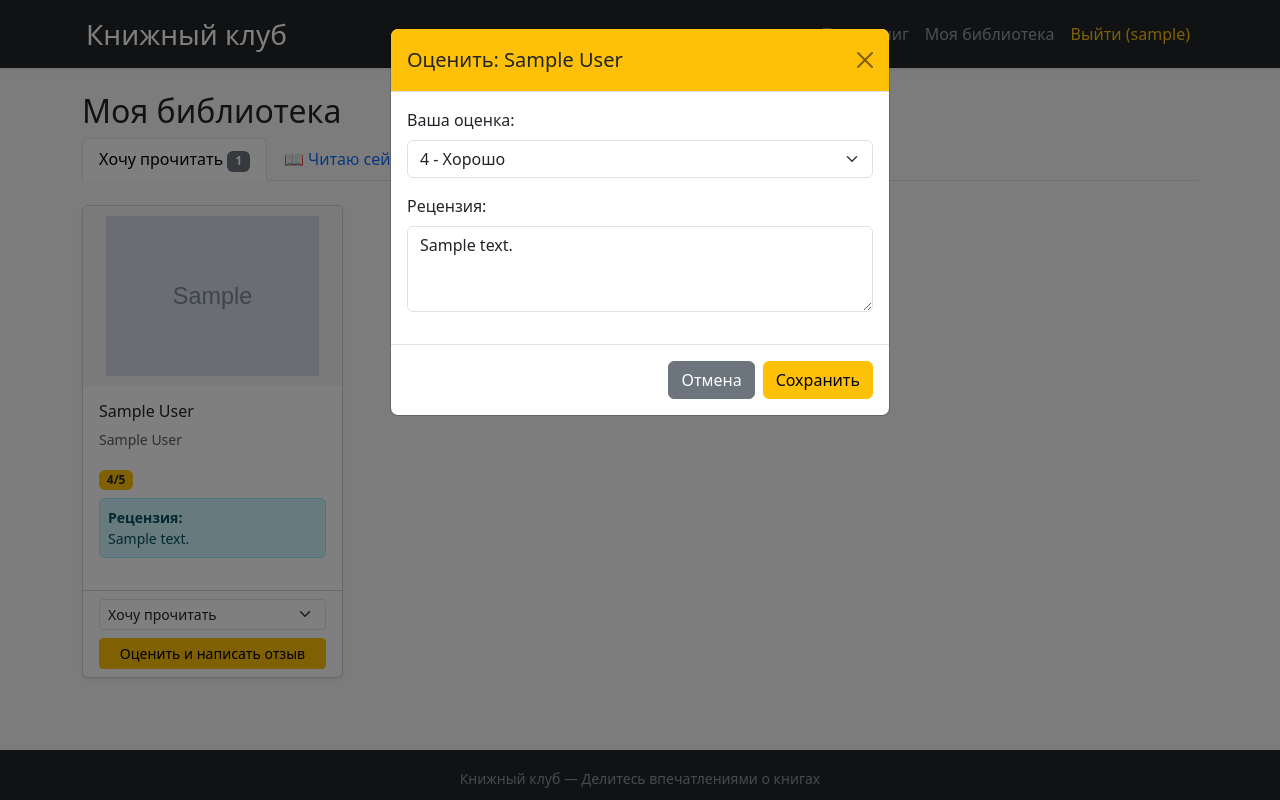
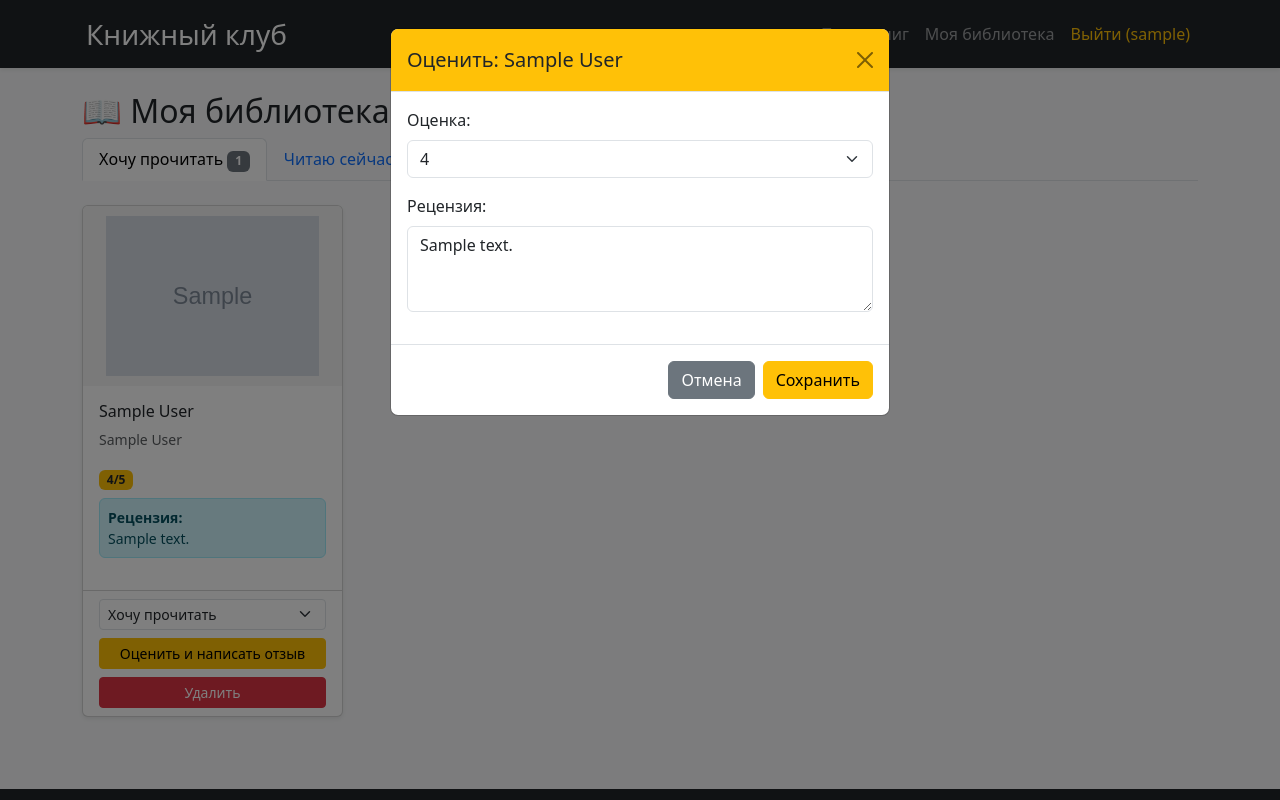
Before and after one commit to linacccccccfnk-svg/bookclub, a Flask app: page /profile in a window 1280 px wide, after a click on "Оценить и написать отзыв". Run offline with Flask 3, Linux system fonts and the light colour scheme; a user stored in the database is signed in; tables that the repository leaves empty hold one stand-in row (values such as "Sample post"); grey boxes marked "Sample" are stand-in pictures.

Commit message:
Update profile.html

```diff
--- a/templates/profile.html
+++ b/templates/profile.html
@@ -1,7 +1,7 @@
 {% extends "base.html" %}
 
 {% block content %}
-<h2> Моя библиотека</h2>
+<h2>📖 Моя библиотека</h2>
 
 <ul class="nav nav-tabs" id="libraryTabs">
     <li class="nav-item">
@@ -11,7 +11,7 @@
     </li>
     <li class="nav-item">
         <button class="nav-link" data-bs-toggle="tab" data-bs-target="#reading">
-            📖 Читаю сейчас <span class="badge bg-secondary">{{ reading|length }}</span>
+             Читаю сейчас <span class="badge bg-secondary">{{ reading|length }}</span>
         </button>
     </li>
     <li class="nav-item">
@@ -52,7 +52,7 @@
                         {% endif %}
                     </div>
                     <div class="card-footer bg-transparent">
-                        <!-- Форма изменения статуса -->
+                        <!-- Смена статуса -->
                         <form method="POST" action="{{ url_for('update_status', book_id=book.id) }}" class="mb-2">
                             <select name="status" class="form-select form-select-sm" onchange="this.form.submit()">
                                 <option value="want" {% if book.status == 'want' %}selected{% endif %}> Хочу прочитать</option>
@@ -61,16 +61,24 @@
                             </select>
                         </form>
 
-                        <!-- Кнопка оценки -->
+                        <!-- Оценка и рецензия -->
                         <button type="button" class="btn btn-warning btn-sm w-100"
                                 data-bs-toggle="modal" data-bs-target="#reviewModal{{ book.id }}">
                              Оценить и написать отзыв
                         </button>
+
+                        <!-- Удаление -->
+                        <form method="POST" action="{{ url_for('delete_book', book_id=book.id) }}"
+                              onsubmit="return confirm('Вы уверены, что хотите удалить эту книгу?')">
+                            <button type="submit" class="btn btn-danger btn-sm w-100 mt-2">
+                                 Удалить
+                            </button>
+                        </form>
                     </div>
                 </div>
             </div>
 
-            <!-- Модальное окно для оценки -->
+            <!-- Модальное окно -->
             <div class="modal fade" id="reviewModal{{ book.id }}" tabindex="-1">
                 <div class="modal-dialog">
                     <div class="modal-content">
@@ -81,14 +89,14 @@
                         <form method="POST" action="{{ url_for('add_review', book_id=book.id) }}">
                             <div class="modal-body">
                                 <div class="mb-3">
-                                    <label class="form-label">Ваша оценка:</label>
+                                    <label class="form-label">Оценка:</label>
                                     <select name="rating" class="form-select">
                                         <option value="">Без оценки</option>
-                                        <option value="5" {% if book.rating == 5 %}selected{% endif %}> 5 - Отлично</option>
-                                        <option value="4" {% if book.rating == 4 %}selected{% endif %}> 4 - Хорошо</option>
-                                        <option value="3" {% if book.rating == 3 %}selected{% endif %}> 3 - Средне</option>
-                                        <option value="2" {% if book.rating == 2 %}selected{% endif %}> 2 - Плохо</option>
-                                        <option value="1" {% if book.rating == 1 %}selected{% endif %}> 1 - Ужасно</option>
+                                        <option value="5" {% if book.rating == 5 %}selected{% endif %}> 5</option>
+                                        <option value="4" {% if book.rating == 4 %}selected{% endif %}> 4</option>
+                                        <option value="3" {% if book.rating == 3 %}selected{% endif %}> 3</option>
+                                        <option value="2" {% if book.rating == 2 %}selected{% endif %}> 2</option>
+                                        <option value="1" {% if book.rating == 1 %}selected{% endif %}> 1</option>
                                     </select>
                                 </div>
                                 <div class="mb-3">
@@ -107,11 +115,12 @@
             </div>
             {% else %}
             <div class="col-12">
-                <div class="alert alert-info"> В этом списке пока нет книг. Найдите их через <a href="/search">поиск</a>.</div>
+                <div class="alert alert-info">📭 В этом списке пока нет книг.</div>
             </div>
             {% endfor %}
         </div>
     </div>
+
     <div class="tab-pane fade" id="reading">
         <div class="row">
             {% for book in reading %}
@@ -126,38 +135,32 @@
                         </div>
                     {% endif %}
                     <div class="card-body">
-                        <h6 class="card-title">{{ book.book_title[:50] }}{% if book.book_title|length > 50 %}...{% endif %}</h6>
+                        <h6 class="card-title">{{ book.book_title[:50] }}</h6>
                         <p class="card-text small text-muted">{{ book.book_author[:40] }}</p>
                         {% if book.rating %}
-                            <span class="badge bg-warning text-dark">
-                                {% for i in range(book.rating) %}{% endfor %} {{ book.rating }}/5
-                            </span>
-                        {% endif %}
-                        {% if book.review %}
-                            <div class="alert alert-info small p-2 mt-2">
-                                <strong> Рецензия:</strong><br>
-                                {{ book.review[:100] }}{% if book.review|length > 100 %}...{% endif %}
-                            </div>
+                            <span class="badge bg-warning text-dark"> {{ book.rating }}/5</span>
                         {% endif %}
                     </div>
                     <div class="card-footer bg-transparent">
                         <form method="POST" action="{{ url_for('update_status', book_id=book.id) }}" class="mb-2">
                             <select name="status" class="form-select form-select-sm" onchange="this.form.submit()">
-                                <option value="want" {% if book.status == 'want' %}selected{% endif %}> Хочу прочитать</option>
-                                <option value="reading" {% if book.status == 'reading' %}selected{% endif %}> Читаю сейчас</option>
-                                <option value="read" {% if book.status == 'read' %}selected{% endif %}> Прочитано</option>
+                                <option value="want"> Хочу</option>
+                                <option value="reading" selected>📖 Читаю</option>
+                                <option value="read"> Прочитано</option>
                             </select>
                         </form>
-
                         <button type="button" class="btn btn-warning btn-sm w-100"
                                 data-bs-toggle="modal" data-bs-target="#reviewModal{{ book.id }}">
-                             Оценить и написать отзыв
+                             Оценить
                         </button>
+                        <form method="POST" action="{{ url_for('delete_book', book_id=book.id) }}"
+                              onsubmit="return confirm('Удалить книгу?')">
+                            <button type="submit" class="btn btn-danger btn-sm w-100 mt-2">🗑️ Удалить</button>
+                        </form>
                     </div>
                 </div>
             </div>
 
-            <!-- Модальное окно -->
             <div class="modal fade" id="reviewModal{{ book.id }}" tabindex="-1">
                 <div class="modal-dialog">
                     <div class="modal-content">
@@ -169,11 +172,11 @@
                             <div class="modal-body">
                                 <select name="rating" class="form-select mb-2">
                                     <option value="">Без оценки</option>
-                                    <option value="5" {% if book.rating == 5 %}selected{% endif %}> 5</option>
-                                    <option value="4" {% if book.rating == 4 %}selected{% endif %}> 4</option>
-                                    <option value="3" {% if book.rating == 3 %}selected{% endif %}> 3</option>
-                                    <option value="2" {% if book.rating == 2 %}selected{% endif %}> 2</option>
-                                    <option value="1" {% if book.rating == 1 %}selected{% endif %}> 1</option>
+                                    <option value="5"> 5</option>
+                                    <option value="4"> 4</option>
+                                    <option value="3"> 3</option>
+                                    <option value="2"> 2</option>
+                                    <option value="1"> 1</option>
                                 </select>
                                 <textarea name="review" class="form-control" rows="3"
                                           placeholder="Рецензия...">{{ book.review or '' }}</textarea>
@@ -187,7 +190,7 @@
             </div>
             {% else %}
             <div class="col-12">
-                <div class="alert alert-info">📭 Вы ничего не читаете. Добавьте книгу со статусом «Читаю».</div>
+                <div class="alert alert-info"> Вы ничего не читаете.</div>
             </div>
             {% endfor %}
         </div>
@@ -207,38 +210,32 @@
                         </div>
                     {% endif %}
                     <div class="card-body">
-                        <h6 class="card-title">{{ book.book_title[:50] }}{% if book.book_title|length > 50 %}...{% endif %}</h6>
+                        <h6 class="card-title">{{ book.book_title[:50] }}</h6>
                         <p class="card-text small text-muted">{{ book.book_author[:40] }}</p>
                         {% if book.rating %}
-                            <span class="badge bg-warning text-dark">
-                                {% for i in range(book.rating) %}{% endfor %} {{ book.rating }}/5
-                            </span>
-                        {% endif %}
-                        {% if book.review %}
-                            <div class="alert alert-info small p-2 mt-2">
-                                <strong> Рецензия:</strong><br>
-                                {{ book.review[:100] }}{% if book.review|length > 100 %}...{% endif %}
-                            </div>
+                            <span class="badge bg-warning text-dark"> {{ book.rating }}/5</span>
                         {% endif %}
                     </div>
                     <div class="card-footer bg-transparent">
                         <form method="POST" action="{{ url_for('update_status', book_id=book.id) }}" class="mb-2">
                             <select name="status" class="form-select form-select-sm" onchange="this.form.submit()">
-                                <option value="want" {% if book.status == 'want' %}selected{% endif %}> Хочу прочитать</option>
-                                <option value="reading" {% if book.status == 'reading' %}selected{% endif %}> Читаю сейчас</option>
-                                <option value="read" {% if book.status == 'read' %}selected{% endif %}> Прочитано</option>
+                                <option value="want"> Хочу</option>
+                                <option value="reading"> Читаю</option>
+                                <option value="read" selected> Прочитано</option>
                             </select>
                         </form>
-
                         <button type="button" class="btn btn-warning btn-sm w-100"
                                 data-bs-toggle="modal" data-bs-target="#reviewModal{{ book.id }}">
-                             Оценить и написать отзыв
+                             Оценить
                         </button>
+                        <form method="POST" action="{{ url_for('delete_book', book_id=book.id) }}"
+                              onsubmit="return confirm('Удалить книгу?')">
+                            <button type="submit" class="btn btn-danger btn-sm w-100 mt-2">🗑️ Удалить</button>
+                        </form>
                     </div>
                 </div>
             </div>
 
-            <!-- Модальное окно -->
             <div class="modal fade" id="reviewModal{{ book.id }}" tabindex="-1">
                 <div class="modal-dialog">
                     <div class="modal-content">
@@ -250,11 +247,11 @@
                             <div class="modal-body">
                                 <select name="rating" class="form-select mb-2">
                                     <option value="">Без оценки</option>
-                                    <option value="5" {% if book.rating == 5 %}selected{% endif %}> 5</option>
-                                    <option value="4" {% if book.rating == 4 %}selected{% endif %}> 4</option>
-                                    <option value="3" {% if book.rating == 3 %}selected{% endif %}> 3</option>
-                                    <option value="2" {% if book.rating == 2 %}selected{% endif %}> 2</option>
-                                    <option value="1" {% if book.rating == 1 %}selected{% endif %}> 1</option>
+                                    <option value="5"> 5</option>
+                                    <option value="4"> 4</option>
+                                    <option value="3"> 3</option>
+                                    <option value="2"> 2</option>
+                                    <option value="1"> 1</option>
                                 </select>
                                 <textarea name="review" class="form-control" rows="3"
                                           placeholder="Рецензия...">{{ book.review or '' }}</textarea>
```
